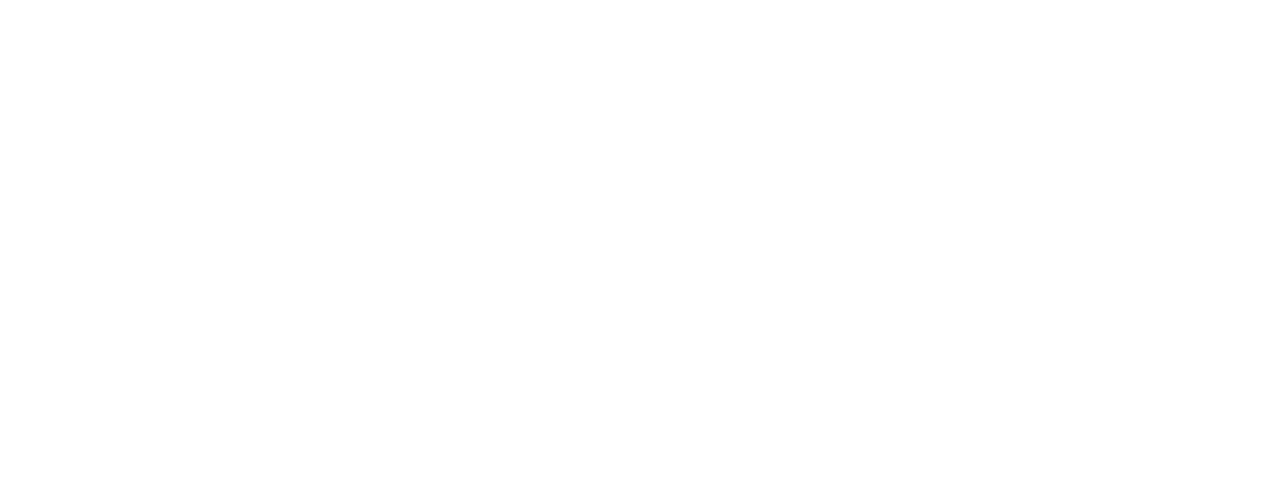
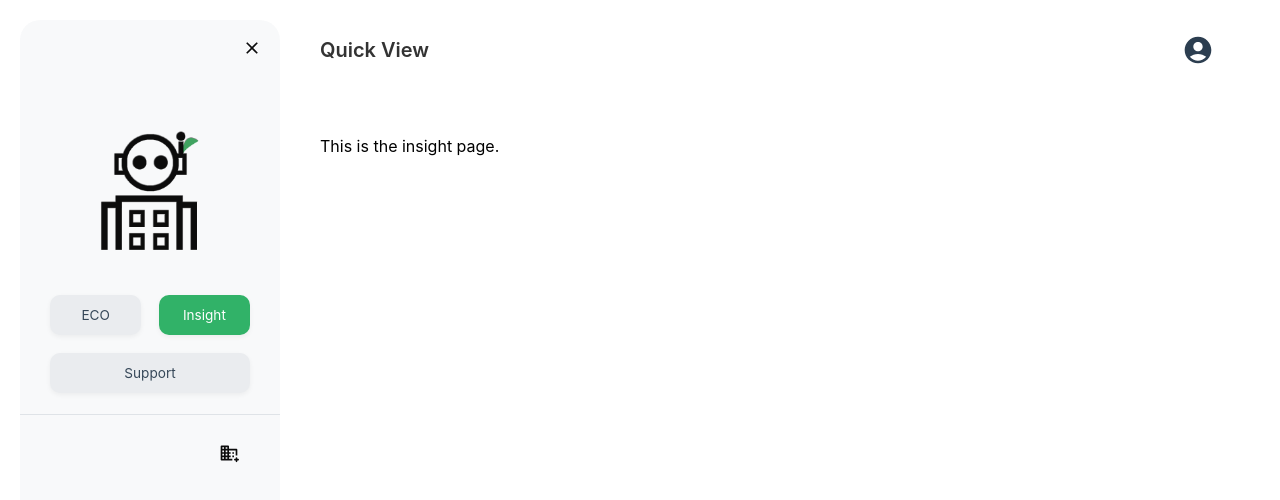
Before and after one commit to dfoshidero/EarlyStageCarbonObserver_Website, a React (Create React App) app: page /quickview in a window 1280 px wide. Before the commit this address had no page. Shown: the top 500 px of the page. Built offline with nearby package versions, Linux system fonts and the light colour scheme.

Commit message:
Added sidebar indicator and updated header

```diff
--- /dev/null
+++ b/src/components/Header/Header.jsx
@@ -0,0 +1,40 @@
+import React from "react";
+import { useLocation } from "react-router-dom";
+import "./Header.scss";
+import AccountCircleIcon from "@mui/icons-material/AccountCircle";
+import ShareIcon from "@mui/icons-material/Share";
+
+const Header = ({ isSidebarOpen, pageTitle, additionalInfo, userName }) => {
+  const location = useLocation();
+
+  // Check if the current path is a project page
+  const isProjectPage = location.pathname.startsWith("/projects");
+
+  return (
+    <header className={`header-bar ${isSidebarOpen ? "" : "full-width"}`}>
+      <div className="left-section">
+        <h1>{pageTitle}</h1>
+        <div className="additional-info">{additionalInfo}</div>
+      </div>
+      <div className="right-section">
+        {isProjectPage && (
+          <button className="share-project-button">
+            <ShareIcon style={{ fontSize: "24px" }} />
+            <span>Share Project</span>
+          </button>
+        )}
+        <div className="user-profile">
+          <button className="user-profile-button">
+            <AccountCircleIcon style={{ fontSize: "32px" }} />
+          </button>
+          <div className="user-menu">
+            <a href="/profile">Profile</a>
+            <a href="/logout">Logout</a>
+          </div>
+        </div>
+      </div>
+    </header>
+  );
+};
+
+export default Header;
--- /dev/null
+++ b/src/components/Header/Header.scss
@@ -0,0 +1,102 @@
+.header-bar {
+    display: flex;
+    justify-content: space-between;
+    align-items: center;
+    color: #2c3e50;
+    padding: 10px 20px;
+    margin: 20px 0px;
+    width: calc(100% - 40px);
+    height: 60px; // Fixed height for the header
+    box-sizing: border-box; // Include padding and border in the element's total width and height
+
+    h1 {
+        margin: 0;
+        font-size: 1.25em;
+        font-weight: 600;
+        line-height: 1.2;
+        color: #333;
+        padding: 5px 0;
+    }
+
+    .additional-info {
+        margin-left: auto;
+        margin-right: 20px;
+        font-size: 1em;
+        color: #2c3e50;
+    }
+
+    .right-section {
+        display: flex;
+        align-items: center;
+        flex-wrap: wrap; // Allow wrapping to maintain header height
+
+        .share-project-button {
+            display: flex;
+            align-items: center;
+            background-color: #007bff;
+            color: #fff;
+            border: none;
+            border-radius: 4px;
+            padding: 5px 10px;
+            font-size: 1em;
+            cursor: pointer;
+            margin-right: 20px;
+
+            &:hover {
+                background-color: #0056b3;
+            }
+
+            span {
+                margin-left: 5px;
+            }
+        }
+
+        .user-profile {
+            position: relative;
+
+            .user-profile-button {
+                background-color: transparent;
+                border: none;
+                cursor: pointer;
+                display: flex;
+                align-items: center;
+                font-size: 1em;
+                color: #2c3e50;
+
+                span {
+                    margin-left: 5px;
+                    font-size: 1em; // Ensure the text size matches the icon size for better alignment
+                }
+            }
+
+            .user-menu {
+                display: none;
+                position: absolute;
+                top: 100%;
+                right: 0;
+                background-color: #fff;
+                border: 1px solid #ced4da;
+                border-radius: 4px;
+                box-shadow: 0 2px 5px rgba(0, 0, 0, 0.1);
+                z-index: 1000;
+                min-width: 150px;
+
+                a {
+                    display: block;
+                    padding: 10px;
+                    color: #2c3e50;
+                    text-decoration: none;
+                    font-size: 0.9em;
+
+                    &:hover {
+                        background-color: #e9ecef;
+                    }
+                }
+            }
+
+            &:hover .user-menu {
+                display: block;
+            }
+        }
+    }
+}
--- a/src/components/Layout/Layout.jsx
+++ b/src/components/Layout/Layout.jsx
@@ -1,18 +1,52 @@
-import React, { useState } from "react";
+import React, { useState, useEffect } from "react";
 import Sidebar from "../Sidebar/Sidebar";
+import Header from "../Header/Header";
 import "./Layout.scss";
 
-const Layout = ({ children }) => {
-  const [isSidebarOpen, setIsSidebarOpen] = useState(true);
+const Layout = ({ children, pageTitle, additionalInfo }) => {
+  const [isSidebarOpen, setIsSidebarOpen] = useState(false);
+  const [animateSidebar, setAnimateSidebar] = useState(false);
 
   const toggleSidebar = () => {
     setIsSidebarOpen(!isSidebarOpen);
   };
 
+  useEffect(() => {
+    const hasAnimated = sessionStorage.getItem("sidebarAnimated");
+
+    if (!hasAnimated) {
+      setAnimateSidebar(true);
+      sessionStorage.setItem("sidebarAnimated", "true");
+      setTimeout(() => {
+        setAnimateSidebar(false);
+        setIsSidebarOpen(true);
+      }, 2000); // Adjust the time for how long the animation should take
+    } else {
+      setIsSidebarOpen(true);
+    }
+  }, []);
+
   return (
-    <div className={`app ${isSidebarOpen ? "sidebar-open" : "sidebar-closed"}`}>
+    <div
+      className={`app ${isSidebarOpen ? "sidebar-open" : "sidebar-closed"} ${
+        animateSidebar ? "animate-sidebar" : ""
+      }`}
+    >
       <Sidebar isOpen={isSidebarOpen} toggleSidebar={toggleSidebar} />
-      <div className="main-content">{children}</div>
+      <div className="main-container">
+        <div className="header-area">
+          <Header
+            isSidebarOpen={isSidebarOpen}
+            pageTitle={pageTitle}
+            additionalInfo={additionalInfo}
+            userName="User Name"
+            onToggleSidebar={toggleSidebar}
+          />
+        </div>
+        <div className="content-container">
+          <div className="main-content">{children}</div>
+        </div>
+      </div>
     </div>
   );
 };
--- a/src/components/Layout/Layout.scss
+++ b/src/components/Layout/Layout.scss
@@ -2,24 +2,42 @@
     display: flex;
     height: 97vh;
     width: 100%;
+    overflow: hidden;
 
     &.sidebar-open {
-        .main-content {
-            margin-left: 20px;
-            /* Main content shifts right when sidebar is open */
+        .main-container {
+            margin-left: 0px;
+            transition: margin-left 0.3s ease-in-out;
+            /* Main area shifts right when sidebar is open */
         }
     }
 
     &.sidebar-closed {
-        .main-content {
-            margin-left: 0;
-            /* Main content takes full width when sidebar is closed */
+        .main-container {
+            margin-left: -100px;
+            transition: margin-left 0.3s ease-in-out;
+            /* Main area takes full width when sidebar is closed */
         }
     }
 }
 
+.main-container {
+    width: 100%;
+}
+
 .sidebar {
     width: 260px;
+    transition: transform 0.5s ease-in-out; // Ensuring sidebar transitions smoothly
+}
+
+.header-area {
+    width: 100%;
+}
+
+.content-container {
+    display: flex;
+    flex-direction: column;
+    width: 100%;
 }
 
 .main-content {
@@ -27,5 +45,4 @@
     padding: 20px;
     background-color: #ffffff;
     overflow-y: auto;
-    transition: margin-left 0.3s ease-in-out;
 }
--- a/src/components/Sidebar/Sidebar.jsx
+++ b/src/components/Sidebar/Sidebar.jsx
@@ -49,8 +49,11 @@
           <a className={`sidebar-link ${isActive("/")}`} href="/">
             ECO
           </a>
-          <a className={`sidebar-link ${isActive("/contact")}`} href="/contact">
-            Contact
+          <a
+            className={`sidebar-link ${isActive("/quickview")}`}
+            href="/quickview"
+          >
+            Insight
           </a>
           <a className={`sidebar-link ${isActive("/support")}`} href="/support">
             Support
--- a/src/components/Sidebar/Sidebar.scss
+++ b/src/components/Sidebar/Sidebar.scss
@@ -15,7 +15,7 @@
   height: 100%;
   opacity: 95%;
   border-radius: 20px;
-  transition: transform 0.3s ease-in-out;
+  transition: transform 0.5s ease-in-out;
   transform: translateX(0);
   overflow: hidden;
 
@@ -30,7 +30,7 @@
   .divider,
   .add-project-container,
   .projects {
-    transition: transform 0.3s ease-in-out;
+    transition: transform 1s ease-in-out;
   }
 
   &.closed .sidebar-header,
--- a/src/home/Home.jsx
+++ b/src/home/Home.jsx
@@ -1,10 +1,8 @@
 import React from "react";
-import Layout from "../components/Layout/Layout";
 
 const HomePage = () => {
   return (
     <div>
-      <h1>Home Page</h1>
       <p>Welcome to the home page!</p>
     </div>
   );
--- a/src/index.js
+++ b/src/index.js
@@ -2,11 +2,33 @@
 import ReactDOM from "react-dom/client";
 import { BrowserRouter as Router, Routes, Route } from "react-router-dom";
 import HomePage from "./home/Home";
-import ContactPage from "./pages/Contact/Contact";
+import Insight from "./pages/Insight/Insight";
 import SupportPage from "./pages/Support/Support";
 import ProjectPage from "./pages/Project/Project";
 import Layout from "./components/Layout/Layout";
 import "./index.css";
+import { useParams } from "react-router-dom";
+
+// Dummy function to simulate fetching project name
+const fetchProjectName = (projectId) => {
+  const projects = {
+    1: "Project One",
+    2: "Project Two",
+    3: "Project Three",
+  };
+  return projects[projectId] || "Unknown Project";
+};
+
+const ProjectLayout = () => {
+  const { id } = useParams();
+  const projectName = fetchProjectName(id);
+
+  return (
+    <Layout pageTitle={`Project: ${projectName}`} additionalInfo={`ID: ${id}`}>
+      <ProjectPage />
+    </Layout>
+  );
+};
 
 const root = ReactDOM.createRoot(document.getElementById("root"));
 
@@ -17,31 +39,24 @@
         <Route
           path="/"
           element={
-            <Layout>
+            <Layout pageTitle="Home" additionalInfo="">
               <HomePage />
             </Layout>
           }
         />
         <Route
-          path="/contact"
+          path="/quickview"
           element={
-            <Layout>
-              <ContactPage />
+            <Layout pageTitle="Quick View" additionalInfo="">
+              <Insight />
             </Layout>
           }
         />
-        <Route
-          path="/projects/:id"
-          element={
-            <Layout>
-              <ProjectPage />
-            </Layout>
-          }
-        />
+        <Route path="/projects/:id" element={<ProjectLayout />} />
         <Route
           path="/support"
           element={
-            <Layout>
+            <Layout pageTitle="Support" additionalInfo="">
               <SupportPage />
             </Layout>
           }
--- a/src/pages/Contact/Contact.jsx
+++ /dev/null
@@ -1,12 +0,0 @@
-import React from "react";
-
-const Contact = () => {
-  return (
-    <div>
-      <h1>Contact Page</h1>
-      <p>This is the contact page.</p>
-    </div>
-  );
-};
-
-export default Contact;
--- /dev/null
+++ b/src/pages/Insight/Insight.jsx
@@ -0,0 +1,11 @@
+import React from "react";
+
+const Insight = () => {
+  return (
+    <div>
+      <p>This is the insight page.</p>
+    </div>
+  );
+};
+
+export default Insight;
--- a/src/pages/Project/Project.jsx
+++ b/src/pages/Project/Project.jsx
@@ -6,7 +6,6 @@
 
   return (
     <div>
-      <h1>Project Page</h1>
       <p>This is the project page for project ID: {id}</p>
       {/* You can add more detailed project information here */}
     </div>
--- a/src/pages/Support/Support.jsx
+++ b/src/pages/Support/Support.jsx
@@ -3,7 +3,6 @@
 const SupportPage = () => {
   return (
     <div>
-      <h1>Support Page</h1>
       <p>
         This is the support page. Here you can find support resources and
         contact information.
```
